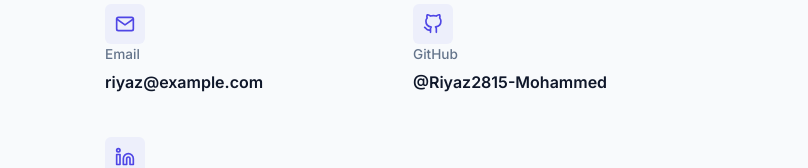
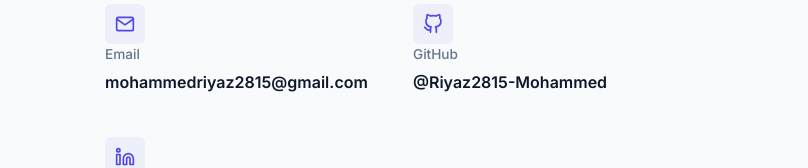
Before and after one commit to Riyaz2815-Mohammed/PortFolio-React, a React (Vite) app: page / in a window 1280 px wide. Shown: the part 6097-6265 px from the top of the page, without its empty margins (235-1043 px from the left). Built offline with nearby package versions, Linux system fonts and the light colour scheme.

Commit message:
feat: update email address to mohammedriyaz2815@gmail.com

```diff
--- a/src/components/sections/Contact.jsx
+++ b/src/components/sections/Contact.jsx
@@ -8,8 +8,8 @@ const contactLinks = [
   {
     icon: <FiMail />,
     label: 'Email',
-    href: 'mailto:riyaz@example.com',
-    value: 'riyaz@example.com',
+    href: 'mailto:mohammedriyaz2815@gmail.com',
+    value: 'mohammedriyaz2815@gmail.com',
   },
   {
     icon: <FiGithub />,
```
